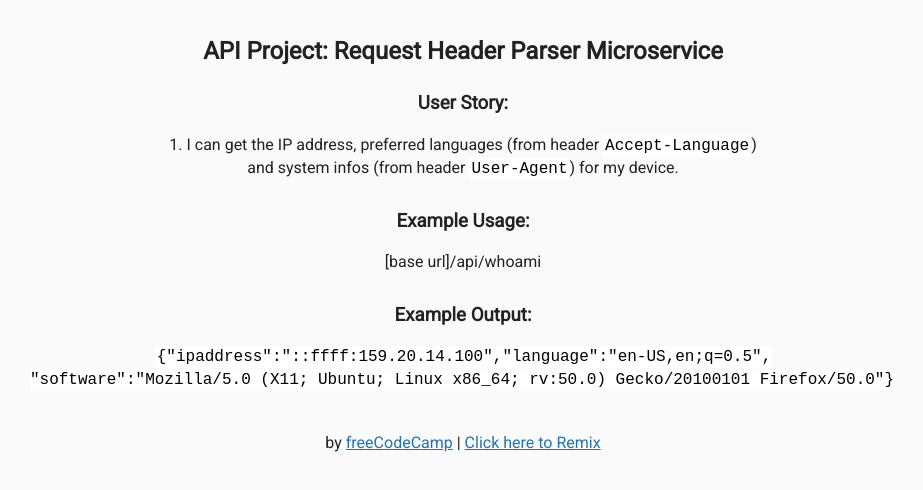
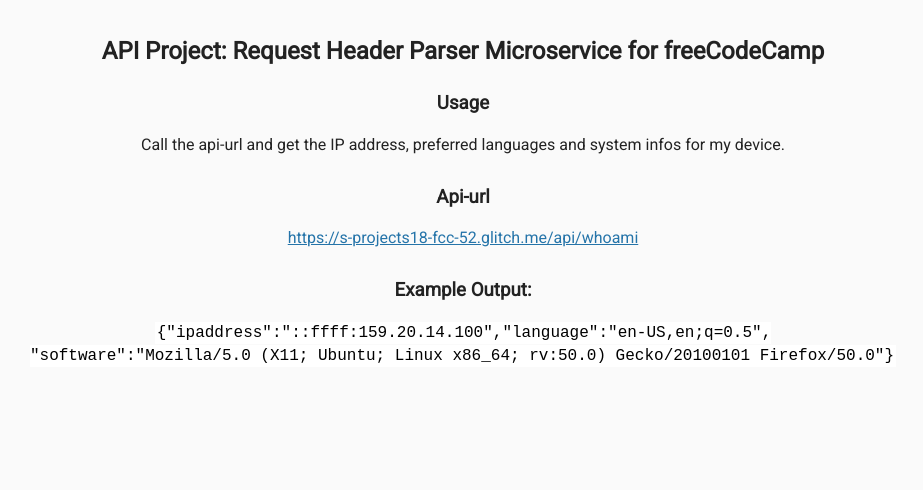
Before and after one commit to s-projects18/s-projects18-fcc-52, a website: page views/index.html in a window 1280 px wide. Shown: the whole page, without its empty margins (177-1100 px from the left). Drawn offline with Linux system fonts and the light colour scheme; files that its build step writes are made by us from their sources.

Commit message:
readme.md

```diff
--- a/views/index.html
+++ b/views/index.html
@@ -3,7 +3,7 @@
 <html>
 
    <head>
-      <title>Request Header Parser</title>
+      <title>API Project: Request Header Parser Microservice for freeCodeCamp</title>
       <link rel="shortcut icon" href="https://cdn.hyperdev.com/us-east-1%3A52a203ff-088b-420f-81be-45bf559d01b1%2Ffavicon.ico" type="image/x-icon"/>
       <link href="https://fonts.googleapis.com/css?family=Roboto" rel="stylesheet" type="text/css">
       <link href="style.css" rel="stylesheet" type="text/css">
@@ -11,13 +11,13 @@
 
    <body>
       <div class="container">
-        <h2>API Project: Request Header Parser Microservice</h2>
-        <h3>User Story: </h3>
-        1. I can get the IP address, preferred languages (from header <code>Accept-Language</code>)<br> and system infos (from header <code>User-Agent</code>) for my device.
+        <h2>API Project: Request Header Parser Microservice for freeCodeCamp</h2>
+        <h3>Usage</h3>
+        Call the api-url and get the IP address, preferred languages and system infos for my device.
 
-        <h3>Example Usage:</h3>
+        <h3>Api-url</h3>
         <p>
-          [base url]/api/whoami
+          <a href="https://s-projects18-fcc-52.glitch.me/api/whoami" target="_blank">https://s-projects18-fcc-52.glitch.me/api/whoami</a>
         </p>
 
         <h3>Example Output:</h3>
@@ -25,12 +25,5 @@
           <code>{"ipaddress":"::ffff:159.20.14.100","language":"en-US,en;q=0.5",<br>"software":"Mozilla/5.0 (X11; Ubuntu; Linux x86_64; rv:50.0) Gecko/20100101 Firefox/50.0"}</code>
         </p>
       </div>
-      <div class="footer">
-        <p>
-          by <a href="http://www.freecodecamp.com">freeCodeCamp</a> | <a href="https://hyperdev.com/#!/remix/FCC_API_header_bplate/8c449aa9-a80c-47ad-8142-8da90f658731">Click here to Remix</a>
-        </p>
-      </div>
    </body>
-
-
 </html>
```
Also changed, not shown: README.md.
